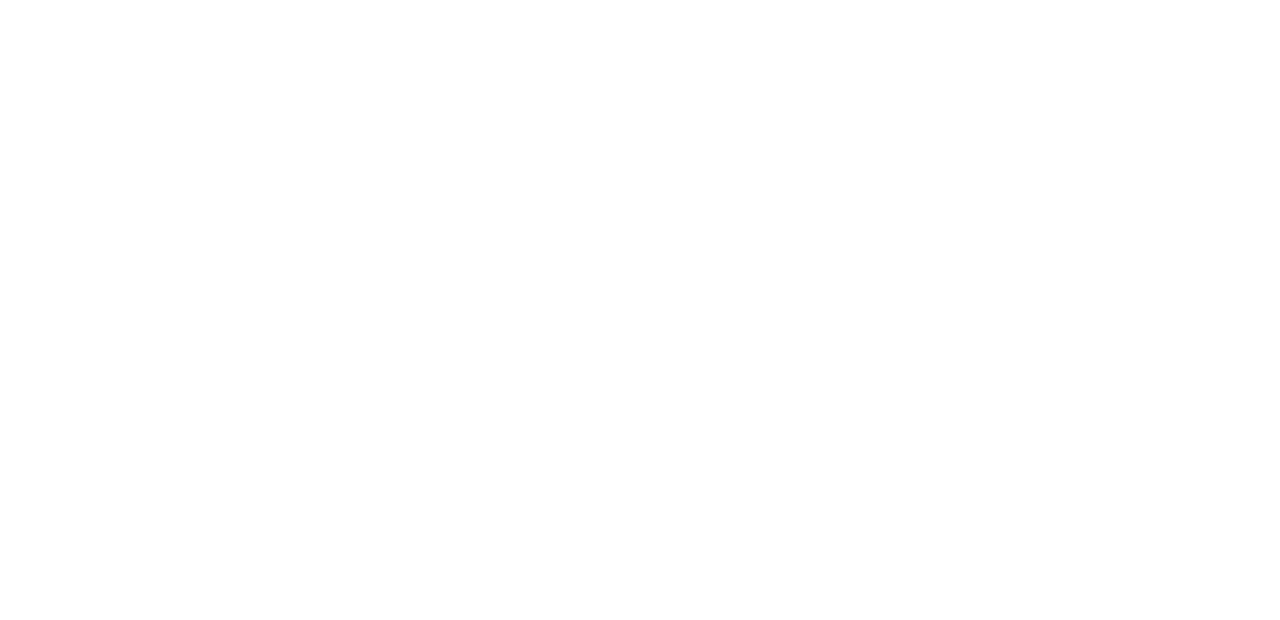
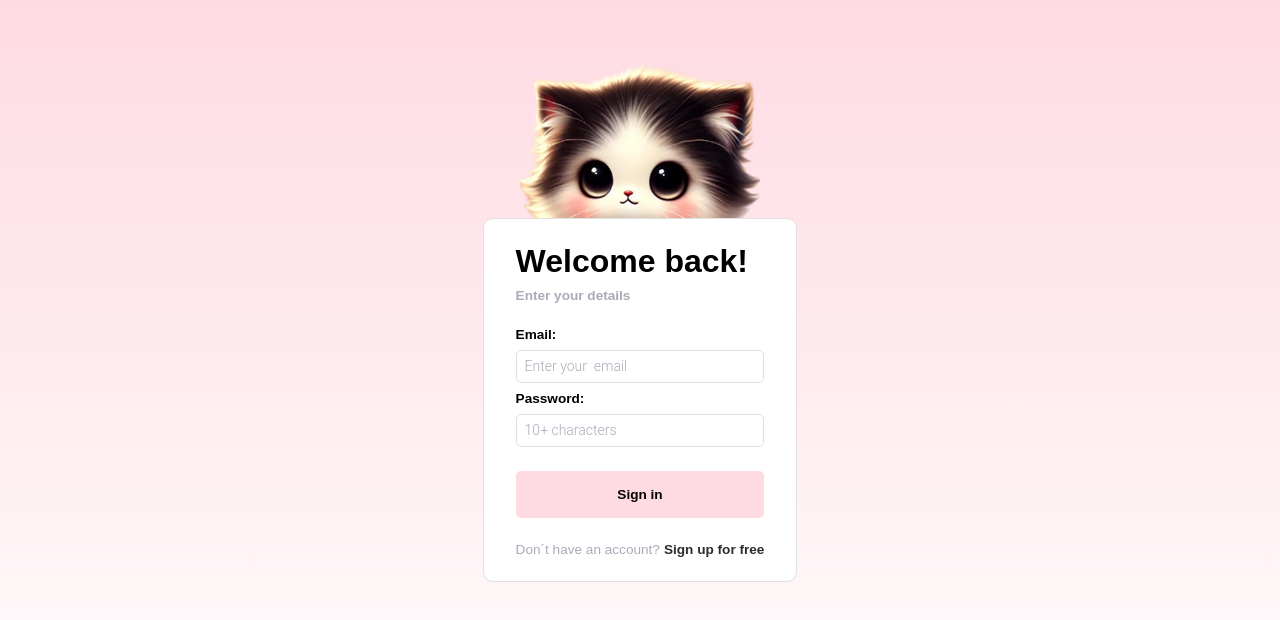
Before and after one commit to GuiAMendes/wisely-frontend, a Next.js app: page /login in a window 1280 px wide. Shown: the top 620 px of the page. Built offline with nearby package versions, Linux system fonts and the light colour scheme.

Commit message:
feat: add login page

```diff
--- a/package.json
+++ b/package.json
@@ -9,6 +9,7 @@
     "lint": "next lint"
   },
   "dependencies": {
+    "@babel/runtime": "^7.27.1",
     "next": "15.3.2",
     "react": "^19.0.0",
     "react-dom": "^19.0.0",
@@ -21,6 +22,7 @@
     "@types/react": "^19",
     "@types/react-dom": "^19",
     "@types/styled-components": "^5.1.34",
+    "babel-plugin-styled-components": "^2.1.4",
     "eslint": "^9",
     "eslint-config-next": "15.3.2",
     "typescript": "^5"
--- a/src/components/commons/tookit/Input/index.tsx
+++ b/src/components/commons/tookit/Input/index.tsx
@@ -6,15 +6,18 @@
 import { Typography } from "@components/tookit/Typography";
 
 // Styles
-import { Container, StyledInput, ToggleIcon } from "./styles";
+import { Container, InputWrapper, StyledInput, ToggleIcon } from "./styles";
+import { theme } from "@globals/theme";
 
 interface InputProps extends React.InputHTMLAttributes<HTMLInputElement> {
   label: string;
+  errors?: string;
   onChangeText: (value: string) => void;
 }
 
 export const Input: React.FC<InputProps> = ({
   label,
+  errors,
   onChangeText,
   ...props
 }) => {
@@ -40,13 +43,26 @@
         {label}
       </Typography>
 
-      <StyledInput {...props} type={inputType} onChange={handleChange} />
+      <InputWrapper>
+        {errors ? (
+          <Typography $variant="p" color={theme.colors.borders.error}>
+            {errors}
+          </Typography>
+        ) : null}
 
-      {props.type === "password" && (
-        <ToggleIcon onClick={handleTogglePassword}>
-          {showPassword ? <FaEyeSlash /> : <FaEye />}
-        </ToggleIcon>
-      )}
+        <StyledInput
+          {...props}
+          $hasError={!!errors}
+          type={inputType}
+          onChange={handleChange}
+        />
+
+        {props.type === "password" && (
+          <ToggleIcon onClick={handleTogglePassword}>
+            {showPassword ? <FaEyeSlash /> : <FaEye />}
+          </ToggleIcon>
+        )}
+      </InputWrapper>
     </Container>
   );
 };
--- a/src/components/commons/tookit/Input/styles.ts
+++ b/src/components/commons/tookit/Input/styles.ts
@@ -11,7 +11,16 @@
   gap: 0.5rem;
 `;
 
-export const StyledInput = styled.input`
+export const InputWrapper = styled.div`
+  display: flex;
+  flex-direction: column;
+`;
+
+interface StyledInputProps {
+  $hasError: boolean;
+}
+
+export const StyledInput = styled.input<StyledInputProps>`
   all: unset;
   outline: none;
 
@@ -32,7 +41,9 @@
     color: ${({ theme }) => theme.colors.text.secondary};
   }
 
-  border: 1px solid ${({ theme }) => theme.colors.borders.gray};
+  border: 1px solid
+    ${({ theme, $hasError }) =>
+      $hasError ? theme.colors.borders.error : theme.colors.borders.gray};
   border-radius: ${({ theme }) => theme.borderRadius.input};
 
   &:focus {
--- a/src/components/pages/Login/hooks/useLogin/index.ts
+++ b/src/components/pages/Login/hooks/useLogin/index.ts
@@ -1,7 +1,32 @@
+// External Libraries
+import { useState } from "react";
+
+// Types
+import { LoginInfos } from "@pages/Login/types";
+
 export function useLogin() {
   // States
+  const [loginInfos, setLoginInfos] = useState<LoginInfos>({
+    email: "",
+    password: "",
+  });
 
   // Functions
+  function handleChange(loginInfo: Partial<LoginInfos>) {
+    setLoginInfos((prev) => ({ ...prev, ...loginInfo }));
+  }
 
-  return {};
+  async function handleSubmit() {
+    try {
+      console.log("Login enviado:", loginInfos);
+    } catch (error) {
+      console.error("Erro no login:", error);
+    }
+  }
+
+  return {
+    loginInfos,
+    handleChange,
+    handleSubmit,
+  };
 }
--- a/src/components/pages/Login/index.tsx
+++ b/src/components/pages/Login/index.tsx
@@ -1,19 +1,89 @@
 // External Libraries
-import React from 'react'
+import React from "react";
+import Image from "next/image";
 
 // Components
+import { Input } from "@components/tookit/Input";
+import { Button } from "@components/tookit/buttons/Button";
+import { Typography } from "@components/tookit/Typography";
 
 // Hooks
-import { useLogin } from './hooks/useLogin'
+import { useLogin } from "./hooks/useLogin";
 
 // Styles
-import { Container } from './styles'
-
-
+import {
+  Card,
+  Wrapper,
+  Container,
+  TextWrapper,
+  ImageWrapper,
+  StyledLink,
+  InputsWrapper,
+  TextLinkWrapper,
+} from "./styles";
+import { theme } from "@globals/theme";
 
 export const Login: React.FC = () => {
   // Hooks
-  const {  } = useLogin()
+  const { loginInfos, handleChange, handleSubmit } = useLogin();
 
-  return <Container>{/* Code */}</Container>
-}
+  return (
+    <Container>
+      <Wrapper>
+        <ImageWrapper>
+          <Image
+            src="/images/gatinho.webp"
+            alt="Cute kitten looking forward"
+            fill
+            priority
+            sizes="10rem"
+            style={{ objectFit: "cover" }}
+          />
+        </ImageWrapper>
+
+        <Card>
+          <TextWrapper>
+            <Typography $variant="h1">Welcome back!</Typography>
+
+            <Typography
+              $variant="p"
+              fontWeight="bold"
+              color={theme.colors.text.secondary}
+            >
+              Enter your details
+            </Typography>
+          </TextWrapper>
+
+          <InputsWrapper>
+            <Input
+              label="Email:"
+              placeholder="Enter your  email"
+              value={loginInfos.email}
+              onChangeText={(value) => handleChange({ email: value })}
+            />
+
+            <Input
+              label="Password:"
+              placeholder="10+ characters"
+              value={loginInfos.password}
+              onChangeText={(value) => handleChange({ password: value })}
+            />
+          </InputsWrapper>
+
+          <Button label="Sign in" onClick={handleSubmit} />
+
+          <TextLinkWrapper>
+            <Typography $variant="p" color={theme.colors.text.secondary}>
+              Don´t have an account?
+            </Typography>
+            <StyledLink href="./sign">
+              <Typography $variant="p" fontWeight="bold">
+                Sign up for free
+              </Typography>
+            </StyledLink>
+          </TextLinkWrapper>
+        </Card>
+      </Wrapper>
+    </Container>
+  );
+};
--- a/src/components/pages/Login/styles.ts
+++ b/src/components/pages/Login/styles.ts
@@ -1,13 +1,102 @@
+import Link from "next/link";
 import styled from "styled-components";
 
 export const Container = styled.div`
+  width: 100%;
+  height: 100vh;
+
   display: flex;
   align-items: center;
   justify-content: center;
 
   background: linear-gradient(
     to bottom,
-    ${({ theme }) => theme.colors.secondary},
+    ${({ theme }) => theme.colors.primary},
     ${({ theme }) => theme.colors.white}
   );
 `;
+
+export const Wrapper = styled.div`
+  position: relative;
+  display: flex;
+  align-items: center;
+  justify-content: center;
+`;
+
+export const ImageWrapper = styled.div`
+  position: absolute;
+  top: -6rem;
+  left: 50%;
+  transform: translateX(-50%);
+
+  width: 10rem;
+  height: 10rem;
+
+  overflow: hidden;
+
+  z-index: 0;
+
+  @media (min-width: 768px) {
+    top: -10rem;
+    width: 15rem;
+    height: 15rem;
+  }
+`;
+
+export const Card = styled.div`
+  width: 22vw;
+  min-width: fit-content;
+
+  position: relative;
+  z-index: 1;
+
+  display: flex;
+  flex-direction: column;
+
+  gap: 1.5rem;
+  padding: 1.5rem 2rem;
+  background: ${({ theme }) => theme.colors.white};
+  border-radius: ${({ theme }) => theme.borderRadius.card};
+  border: 1px solid ${({ theme }) => theme.colors.borders.gray};
+`;
+
+export const TextWrapper = styled.div`
+  display: flex;
+  flex-direction: column;
+
+  gap: 0.5rem;
+
+  white-space: nowrap;
+`;
+
+export const InputsWrapper = styled.div`
+  display: flex;
+  flex-direction: column;
+
+  gap: 0.5rem;
+`;
+
+export const TextLinkWrapper = styled.div`
+  width: 100%;
+
+  justify-content: center;
+  display: flex;
+  gap: 0.25rem;
+
+  white-space: nowrap;
+`;
+
+export const StyledLink = styled(Link)`
+  text-decoration: none;
+
+  & > * {
+    color: ${({ theme }) => theme.colors.text.primary};
+    transition: color 0.2s;
+  }
+
+  &:hover > *,
+  &:focus > *,
+  &:active > * {
+    color: ${({ theme }) => theme.colors.primary};
+  }
+`;
--- /dev/null
+++ b/src/components/pages/Login/types/index.ts
@@ -0,0 +1 @@
+export * from './loginInfos'
--- /dev/null
+++ b/src/components/pages/Login/types/loginInfos.ts
@@ -0,0 +1,5 @@
+
+export interface LoginInfos  {
+  email: string;
+  password: string;
+};
--- a/src/globals/theme/colors.ts
+++ b/src/globals/theme/colors.ts
@@ -9,6 +9,7 @@
     secondary: "#A8ACB9",
   },
   borders: {
+    error: "#9d0208",
     gray: "#E0E0E0",
     focus: "#FDC3CF",
   },
--- a/styled.d.ts
+++ b/styled.d.ts
@@ -23,6 +23,8 @@
     black: string;
     hover: string;
     borders: {
+      error: string;
+      focus: string;
       gray: string;
     };
   }
```
Also changed, not shown: public/images/gatinho.webp (added), 1 other file (tests, documents, lock files or other folders).
